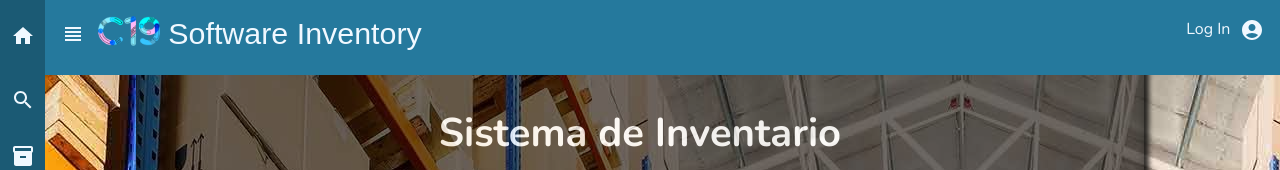
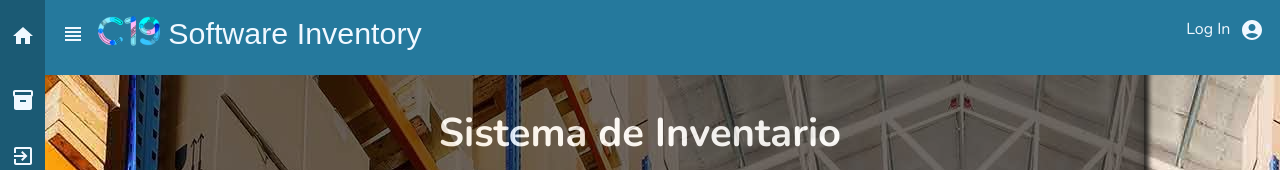
Before and after one commit to felipepizarro-osd/inventaryAppFrontend, a React (Create React App) app: page / in a window 1280 px wide. Shown: the top 170 px of the page. Built offline with nearby package versions, Linux system fonts and the light colour scheme.

Commit message:
buscar producto change delete

```diff
--- a/src/components/navbar/navbar.jsx
+++ b/src/components/navbar/navbar.jsx
@@ -21,10 +21,6 @@ function navbar() {
         </Link>
       </div>
       <div className="nav-Link">
-        <Link to="" className="nav-link">
-          <SearchIcon className="nav-link-icon" />
-          <span className="nav-link-name">Buscar Producto</span>
-        </Link>
         <Link to="/products" className="nav-link">
           <Inventory2Icon className="nav-link-icon" />
           <span className="nav-link-name">
```
